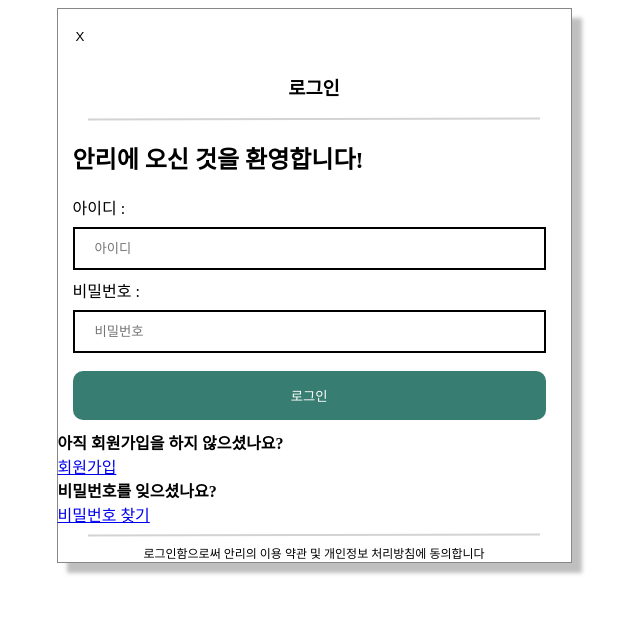
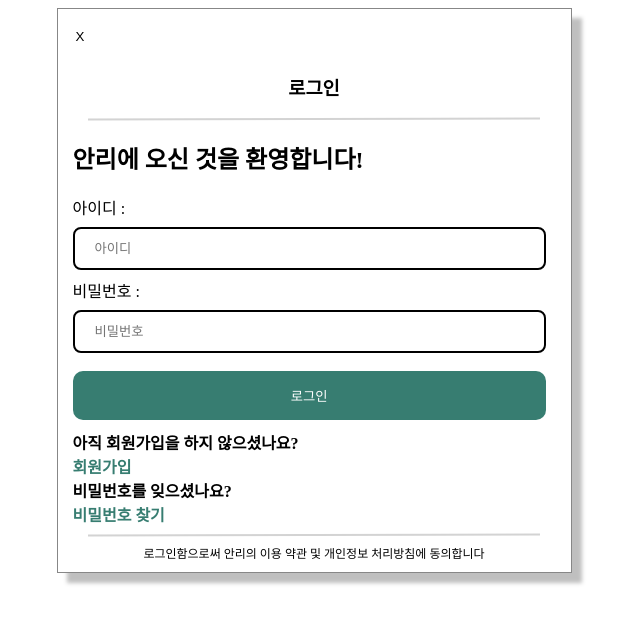
Before and after one commit to miloul/likelion-hack, a plain HTML site: page login.html in a window 1280 px wide. Shown: the whole page, without its empty margins (326-966 px from the left). Drawn offline with Linux system fonts and the light colour scheme.

Commit message:
before pull

```diff
--- a/css/login.css
+++ b/css/login.css
@@ -24,6 +24,7 @@ input[type=text], input[type=password] {
     display: inline-block;
     border: 2px solid black;
     box-sizing: border-box;
+    border-radius: 8px;
 }
 
 button:hover {
@@ -71,4 +72,19 @@ button:hover {
 .fontsize12px{
     font-size: 12px;
     text-align: center;
+    margin-bottom: 10px;
 }
+
+.footer-login{
+    margin-left: 15px;
+}
+
+a {
+    text-decoration-line : none;
+    text-decoration : none;
+}
+
+a:link{
+    font-weight: bold;
+    color: #377d71;
+}
--- a/login.html
+++ b/login.html
@@ -7,7 +7,7 @@
     <title>LOGIN</title>
     <link rel="stylesheet" href="css/login.css"/>
 </head>
-<body>
+<body background="">
    <!-- Nav-bar -->
    <!-- login -->
    <div class="container">
```
